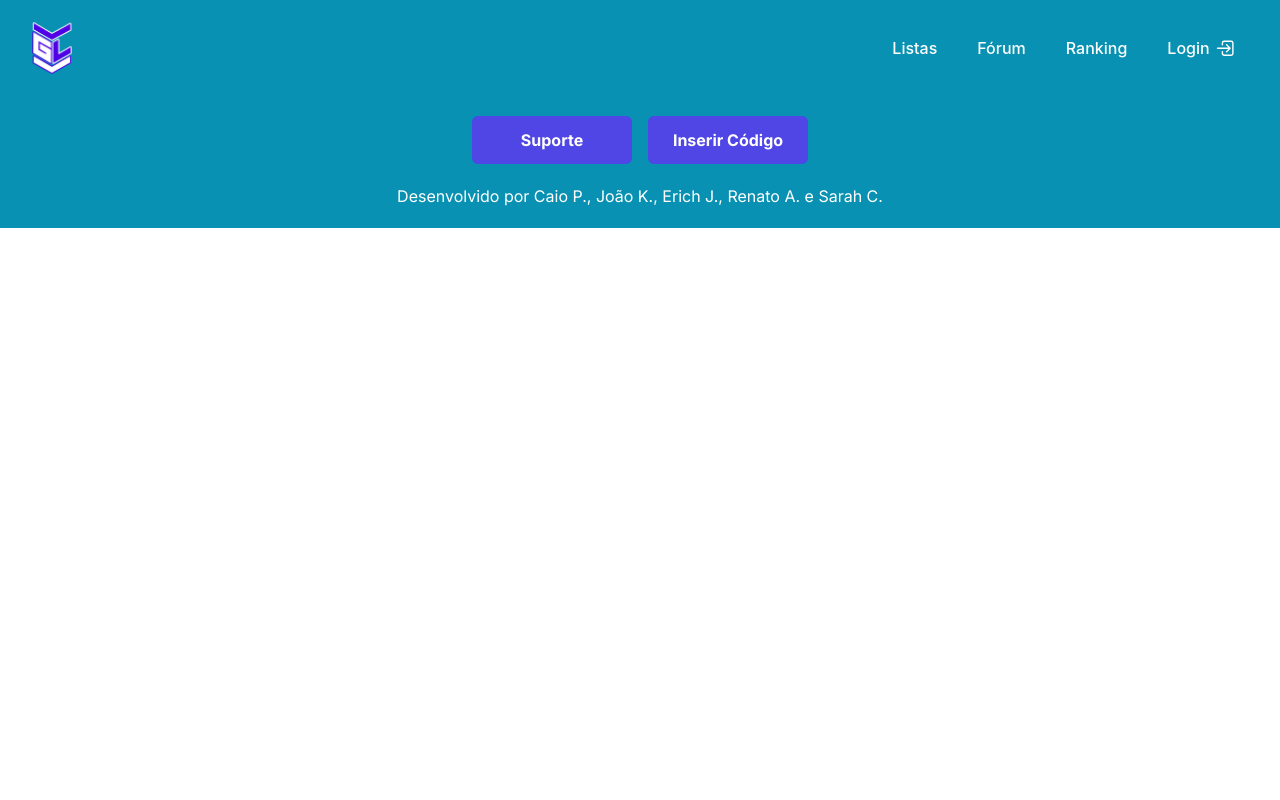
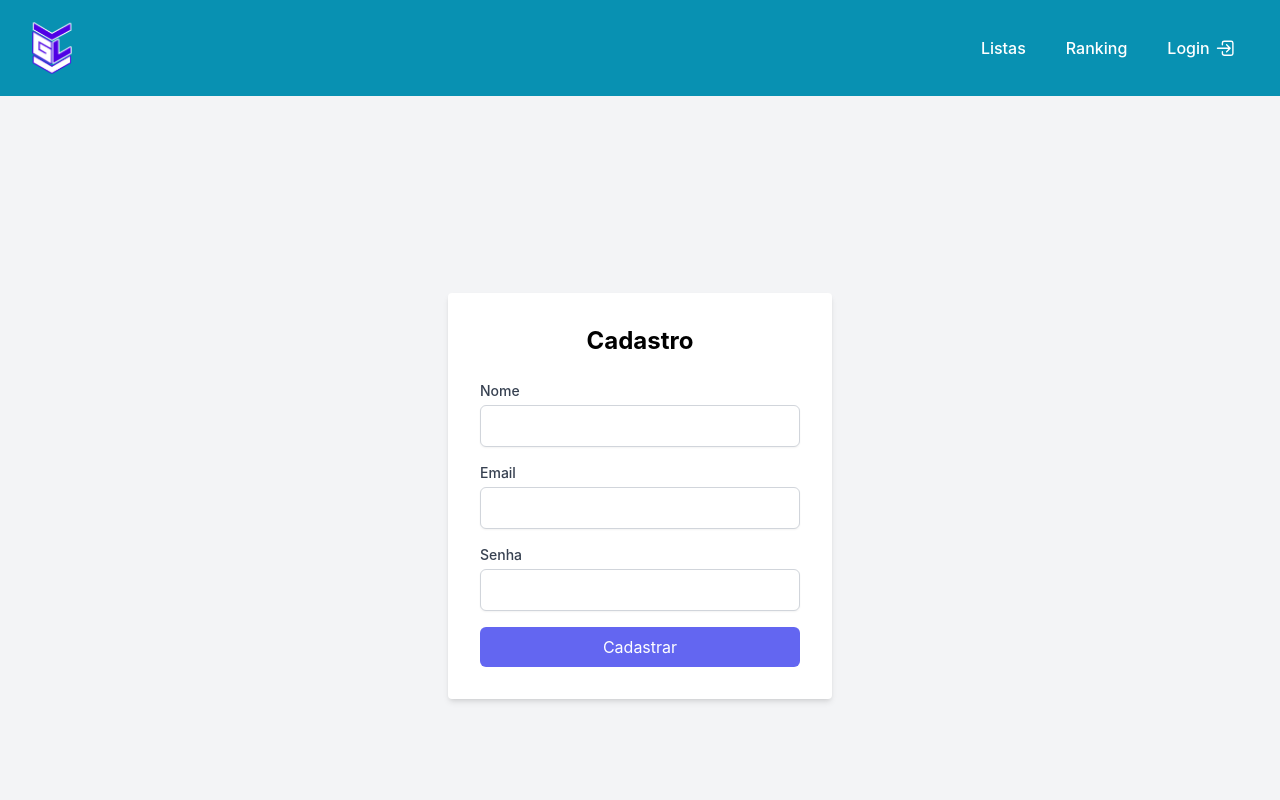
Before and after one commit to sarahscampos/gamelog, a React (Create React App) app: page /cadastro in a window 1280 px wide. Shown: the top 800 px of the page. Built offline with nearby package versions, Linux system fonts and the light colour scheme; data requests are answered from the project's data file.

Commit message:
Correção forum + criação pagina login/cadastro

```diff
--- a/src/components/Header.js
+++ b/src/components/Header.js
@@ -4,6 +4,7 @@ import { IoLogInOutline} from "react-icons/io5";
 import { Link } from "react-router-dom";
 import logo from "../assets/img/logoGAMELOG2.svg";
 import BarraPesquisa from "./BarraPesquisa";
+import { useSelector } from 'react-redux';
 
 const navLinks = [
   {
@@ -11,16 +12,12 @@ const navLinks = [
     link: "/listas",
   },
   {
-    title: "Fórum",
-    link: "/",
-  },
-  {
     title: "Ranking",
     link: "/",
   },
   {
     title: "Login",
-    link: "/",
+    link: "/login",
     icon: <IoLogInOutline size={'1.4rem'} />,
   },
 
@@ -29,6 +26,8 @@ const navLinks = [
 
 export const Header = () => {
  //indigo-500
+
+ const user = useSelector((state) => state.cadastro.user);
 
  const [open, setOpen] = useState(false);
  const handleMenu = () => {
@@ -49,14 +48,37 @@ export const Header = () => {
             </div>
 
             <div className="hidden md:block">
-              <div className="ml-10 flex items-baseline space-x-4">
-                {navLinks.map((link, index) =>
-                   (<Link key={index} to={link.link} className="inline-flex items-center gap-1 text-white transition-all duration-300 hover:bg-indigo-600 px-3 py-2 rounded-md text-md font-medium ">{link.title} {link.icon && <span>{link.icon}</span>}</Link>)
-                  )
-                }
+  <div className="ml-10 flex items-baseline space-x-4">
+    {
+      user ?
+      (
+        navLinks.slice(0, 2).map((link, index) => (
+          <Link
+            key={index}
+            to={link.link}
+            className="inline-flex items-center gap-1 text-white transition-all duration-300 hover:bg-indigo-600 px-3 py-2 rounded-md text-md font-medium"
+          >
+            {link.title}
+            {link.icon && <span>{link.icon}</span>}
+          </Link>
+        ))
+      ) :
+      (
+        navLinks.map((link, index) => (
+          <Link
+            key={index}
+            to={link.link}
+            className="inline-flex items-center gap-1 text-white transition-all duration-300 hover:bg-indigo-600 px-3 py-2 rounded-md text-md font-medium"
+          >
+            {link.title}
+            {link.icon && <span>{link.icon}</span>}
+          </Link>
+        ))
+      )
+    }
+  </div>
+</div>
 
-              </div>
-            </div>
 
             {/*menu hamburguer*/}
             <div className="-mr-2 flex md:hidden">
--- /dev/null
+++ b/src/pages/Cadastro.js
@@ -0,0 +1,148 @@
+import React, { useState } from 'react';
+import { useDispatch } from 'react-redux';
+import { saveUser } from '../slices/cadastroSlice';
+import { useNavigate } from 'react-router-dom';
+
+const Cadastro = () => {
+  const [formData, setFormData] = useState({
+    nome: '',
+    email: '',
+    senha: '',
+  });
+
+  const [errors, setErrors] = useState({});
+  const dispatch = useDispatch();
+  const navigate = useNavigate();
+
+  const handleChange = (e) => {
+    const { name, value } = e.target;
+    setFormData((prevData) => ({ ...prevData, [name]: value }));
+  };
+
+  const validateForm = () => {
+    const newErrors = {};
+
+    // Validação do nome
+    if (!formData.nome.trim()) {
+      newErrors.nome = 'O nome é obrigatório.';
+    }
+
+    // Validação do email
+    const emailRegex = /^[^\s@]+@[^\s@]+\.[^\s@]+$/;
+    if (!formData.email.trim()) {
+      newErrors.email = 'O email é obrigatório.';
+    } else if (!emailRegex.test(formData.email)) {
+      newErrors.email = 'Insira um email válido.';
+    }
+
+    // Validação da senha
+    if (!formData.senha.trim()) {
+      newErrors.senha = 'A senha é obrigatória.';
+    } else if (formData.senha.length < 6) {
+      newErrors.senha = 'A senha deve ter pelo menos 6 caracteres.';
+    }
+
+    setErrors(newErrors);
+    return Object.keys(newErrors).length === 0; // Retorna true se não houver erros
+  };
+
+  const handleSubmit = (e) => {
+    e.preventDefault();
+
+    if (validateForm()) {
+      dispatch(saveUser(formData));
+      alert('Cadastro realizado com sucesso!');
+      navigate('/');
+      setErrors({}); // Limpa os erros
+    }
+  };
+
+  return (
+    <div className="min-h-screen flex items-center justify-center bg-gray-100">
+      <form
+        onSubmit={handleSubmit}
+        className="bg-white p-8 rounded shadow-md w-96"
+      >
+        <h2 className="text-2xl font-bold mb-6 text-center">Cadastro</h2>
+
+        {/* Campo Nome */}
+        <div className="mb-4">
+          <label
+            htmlFor="nome"
+            className="block text-sm font-medium text-gray-700"
+          >
+            Nome
+          </label>
+          <input
+            type="text"
+            id="nome"
+            name="nome"
+            value={formData.nome}
+            onChange={handleChange}
+            className={`mt-1 block w-full px-4 py-2 border ${
+              errors.nome ? 'border-red-500' : 'border-gray-300'
+            } rounded-md shadow-sm focus:outline-none focus:ring-indigo-500 focus:border-indigo-500`}
+          />
+          {errors.nome && (
+            <p className="text-red-500 text-sm mt-1">{errors.nome}</p>
+          )}
+        </div>
+
+        {/* Campo Email */}
+        <div className="mb-4">
+          <label
+            htmlFor="email"
+            className="block text-sm font-medium text-gray-700"
+          >
+            Email
+          </label>
+          <input
+            type="email"
+            id="email"
+            name="email"
+            value={formData.email}
+            onChange={handleChange}
+            className={`mt-1 block w-full px-4 py-2 border ${
+              errors.email ? 'border-red-500' : 'border-gray-300'
+            } rounded-md shadow-sm focus:outline-none focus:ring-indigo-500 focus:border-indigo-500`}
+          />
+          {errors.email && (
+            <p className="text-red-500 text-sm mt-1">{errors.email}</p>
+          )}
+        </div>
+
+        {/* Campo Senha */}
+        <div className="mb-4">
+          <label
+            htmlFor="senha"
+            className="block text-sm font-medium text-gray-700"
+          >
+            Senha
+          </label>
+          <input
+            type="password"
+            id="senha"
+            name="senha"
+            value={formData.senha}
+            onChange={handleChange}
+            className={`mt-1 block w-full px-4 py-2 border ${
+              errors.senha ? 'border-red-500' : 'border-gray-300'
+            } rounded-md shadow-sm focus:outline-none focus:ring-indigo-500 focus:border-indigo-500`}
+          />
+          {errors.senha && (
+            <p className="text-red-500 text-sm mt-1">{errors.senha}</p>
+          )}
+        </div>
+
+        <button
+          type="submit"
+          className="w-full bg-indigo-500 text-white py-2 px-4 rounded-md hover:bg-indigo-600 focus:outline-none focus:ring-2 focus:ring-indigo-500"
+        >
+          Cadastrar
+        </button>
+      </form>
+    </div>
+  );
+};
+
+export default Cadastro;
--- a/src/pages/Forum.js
+++ b/src/pages/Forum.js
@@ -40,7 +40,7 @@ const Forum = ({dados}) => {
         </button>
         <div className="mt-6 space-y-4">
           {posts.map((post) => (
-            <Comentario key = {post.id} post = {post} usuario = {usuario}/>
+            <Comentario key = {post.id} post = {post}/>
           ))}
         </div>
       </div>
--- /dev/null
+++ b/src/pages/Login.js
@@ -0,0 +1,108 @@
+import React, { useState } from 'react';
+import { useDispatch } from 'react-redux';
+import { login } from '../slices/loginSlice';
+import { useNavigate } from 'react-router-dom';
+
+const Login = () => {
+  const [formData, setFormData] = useState({ email: '', senha: '' });
+  const [errors, setErrors] = useState({});
+  const dispatch = useDispatch();
+
+  const handleChange = (e) => {
+    const { name, value } = e.target;
+    setFormData((prevData) => ({ ...prevData, [name]: value }));
+  };
+
+  const navigate = useNavigate();
+
+  const validateForm = () => {
+    const newErrors = {};
+
+    // Validação do email
+    const emailRegex = /^[^\s@]+@[^\s@]+\.[^\s@]+$/;
+    if (!formData.email.trim()) {
+      newErrors.email = 'O email é obrigatório.';
+    } else if (!emailRegex.test(formData.email)) {
+      newErrors.email = 'Insira um email válido.';
+    }
+
+    // Validação da senha
+    if (!formData.senha.trim()) {
+      newErrors.senha = 'A senha é obrigatória.';
+    }
+
+    setErrors(newErrors);
+    return Object.keys(newErrors).length === 0;
+  };
+
+  const handleSubmit = (e) => {
+    e.preventDefault();
+
+    if (validateForm()) {
+      dispatch(login({ email: formData.email })); // Armazena o email do usuário no Redux
+      alert('Login realizado com sucesso!');
+      navigate('/')
+      setErrors({}); // Limpa os erros
+    }
+  };
+
+  return (
+    <div className="min-h-screen flex items-center justify-center bg-gray-100">
+      <form
+        onSubmit={handleSubmit}
+        className="bg-white p-8 rounded shadow-md w-96"
+      >
+        <h2 className="text-2xl font-bold mb-6 text-center">Login</h2>
+
+        {/* Campo Email */}
+        <div className="mb-4">
+          <label htmlFor="email" className="block text-sm font-medium text-gray-700">
+            Email
+          </label>
+          <input
+            type="email"
+            id="email"
+            name="email"
+            value={formData.email}
+            onChange={handleChange}
+            className={`mt-1 block w-full px-4 py-2 border ${
+              errors.email ? 'border-red-500' : 'border-gray-300'
+            } rounded-md shadow-sm focus:outline-none focus:ring-indigo-500 focus:border-indigo-500`}
+          />
+          {errors.email && (
+            <p className="text-red-500 text-sm mt-1">{errors.email}</p>
+          )}
+        </div>
+
+        {/* Campo Senha */}
+        <div className="mb-4">
+          <label htmlFor="senha" className="block text-sm font-medium text-gray-700">
+            Senha
+          </label>
+          <input
+            type="password"
+            id="senha"
+            name="senha"
+            value={formData.senha}
+            onChange={handleChange}
+            className={`mt-1 block w-full px-4 py-2 border ${
+              errors.senha ? 'border-red-500' : 'border-gray-300'
+            } rounded-md shadow-sm focus:outline-none focus:ring-indigo-500 focus:border-indigo-500`}
+          />
+          {errors.senha && (
+            <p className="text-red-500 text-sm mt-1">{errors.senha}</p>
+          )}
+        </div>
+
+        <button
+          type="submit"
+          className="w-full bg-indigo-500 text-white py-2 px-4 rounded-md hover:bg-indigo-600 focus:outline-none focus:ring-2 focus:ring-indigo-500"
+        >
+          Entrar
+        </button>
+      </form>
+    </div>
+  );
+};
+
+export default Login;
--- a/src/routes.js
+++ b/src/routes.js
@@ -12,6 +12,8 @@ import Codigo from "./pages/Codigo";
 import ScrollToTop from "./components/ScrollToTop";
 import Loading from "./components/Loading";
 import Forum from "./pages/Forum";
+import Cadastro from "./pages/Cadastro";
+import Login from "./pages/Login";
 
 import { useSelector, useDispatch } from "react-redux";
 import { fetchJogos } from "./slices/jogosSlice";
@@ -53,6 +55,8 @@ const AppRoutes = () => {
            <Route element = { <Suporte/>} path = "/suporte"/>
            <Route element = { <Codigo/>} path = "/codigo"/>
            <Route element = { <Forum dados = {jogos}/>} path = "/forum/:id"/>
+           <Route element = { <Cadastro/>} path = "/cadastro"/>;
+           <Route element = { <Login/> } path = "/login"/>;
         </Routes>
         <Footer />
        </BrowserRouter>
--- /dev/null
+++ b/src/slices/cadastroSlice.js
@@ -0,0 +1,16 @@
+import { createSlice } from '@reduxjs/toolkit';
+
+const cadastroSlice = createSlice({
+  name: 'cadastro',
+  initialState: {
+    user: null,
+  },
+  reducers: {
+    saveUser: (state, action) => {
+      state.user = action.payload;
+    },
+  },
+});
+
+export const { saveUser } = cadastroSlice.actions;
+export default cadastroSlice.reducer;
--- /dev/null
+++ b/src/slices/loginSlice.js
@@ -0,0 +1,19 @@
+import { createSlice } from '@reduxjs/toolkit';
+
+const loginSlice = createSlice({
+  name: 'auth',
+  initialState: {
+    user: { email: '', senha: '' },
+  },
+  reducers: {
+    login: (state, action) => {
+      state.user = action.payload; // Armazena o usuário logado
+    },
+    logout: (state) => {
+      state.user = null; // Remove o usuário ao sair
+    },
+  },
+});
+
+export const { login, logout } = loginSlice.actions;
+export default loginSlice.reducer;
--- a/src/store.js
+++ b/src/store.js
@@ -3,6 +3,7 @@ import jogosReducer from './slices/jogosSlice';
 import avaliacoesReducer from './slices/avaliacoesSlice';
 import listasReducer from './slices/listasSlice';
 import forumReducer from './slices/forumSlice';
+import cadastroReducer from './slices/cadastroSlice';
 
 const store = configureStore({
   reducer: {
@@ -10,6 +11,7 @@ const store = configureStore({
     avaliacoes: avaliacoesReducer,
     listas: listasReducer,
     forum: forumReducer,
+    cadastro: cadastroReducer
   },
 });
 
```
Also changed, not shown: src/pages/Home.js (+23 -3 lines).
